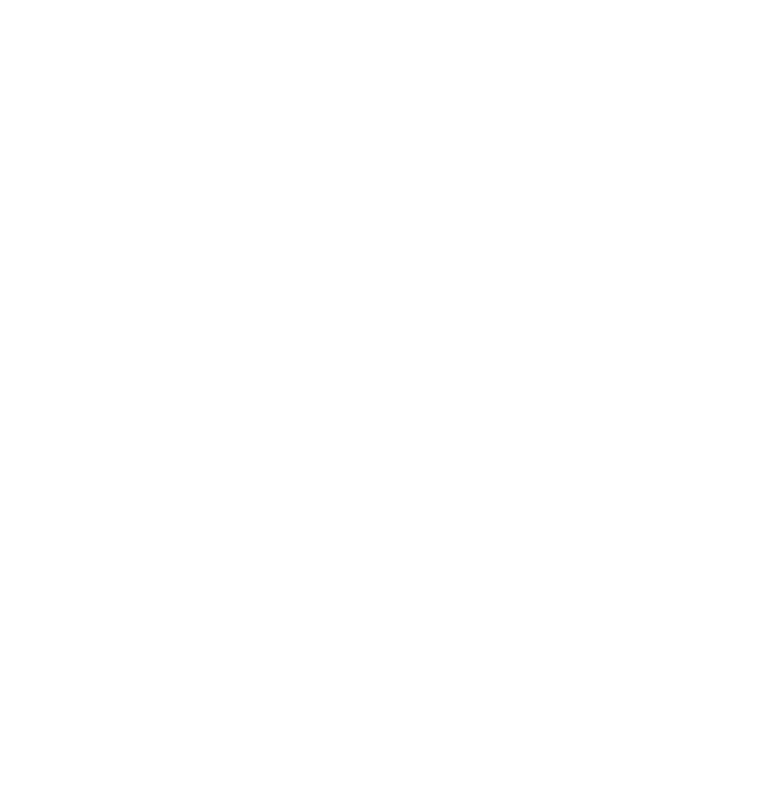
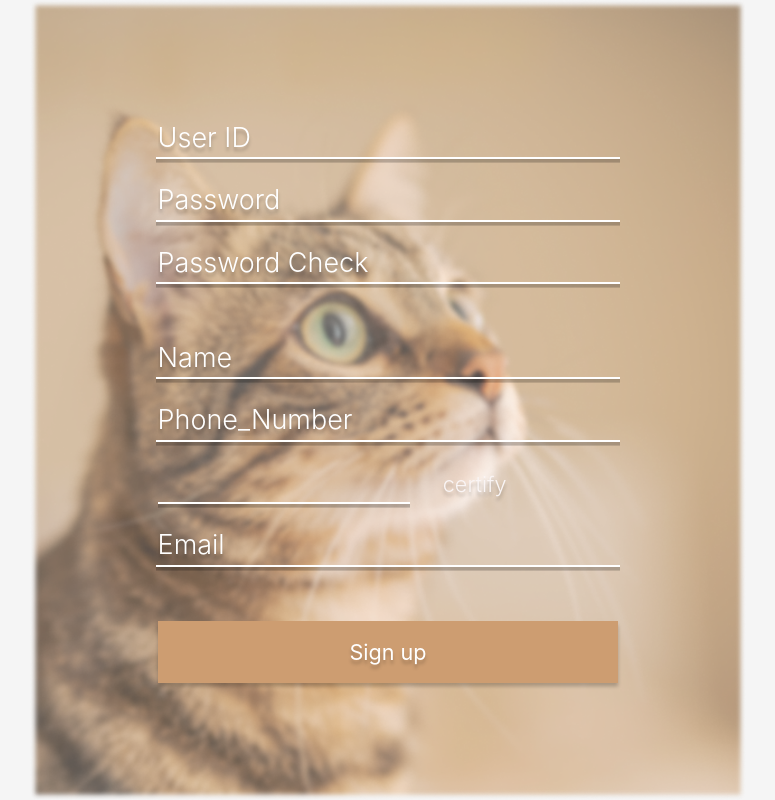
Before and after one commit to DainKim0/Complete, a React (Create React App) app: page /signup in a window 1280 px wide. Before the commit this address had no page. Shown: the whole page, without its empty margins (252-1027 px from the left). Built offline with nearby package versions, Linux system fonts and the light colour scheme.

Commit message:
connect to the login page

```diff
--- a/src/App.js
+++ b/src/App.js
@@ -5,6 +5,7 @@ import DragDrop from "./components/DragDrop";
 import Upload from "./pages/Upload";
 import Result from "./pages/Result";
 import Main from "./pages/Main";
+import Signup from "./pages/Signup";
 
 export default function App() {
   return (
@@ -15,6 +16,7 @@ export default function App() {
         <Route path="/main" element={<Main />} />
         <Route path="/" element={<Main />} />
         <Route path="/upload" element={<Upload />} />
+        <Route path="/signup" element={<Signup />} />
       </Routes>
     </BrowserRouter>
   );
--- /dev/null
+++ b/src/components/signup/SignupForm.js
@@ -0,0 +1,53 @@
+import React from "react";
+import styles from "./signupform.module.css";
+
+function SignupForm(props) {
+  // 전달 받은 props
+  const { handleClick } = props;
+  //   회원가입 폼
+  return (
+    <div className={styles.loginWrap}>
+      {/* 사용자 아이디 입력받는 입력창 */}
+      <input className={styles.loginText} placeholder="User ID" />
+      {/* 비밀번호 입력받는 입력창 */}
+      <input
+        type="password"
+        className={styles.loginText}
+        placeholder="Password"
+      />
+      {/* 비밀번호 확인 입력받는 입력창 */}
+      <input
+        type="password"
+        className={styles.loginText}
+        placeholder="Password Check"
+      />
+      {/* 가운데 약간의 공간을 주기 위한 div */}
+      <div className={styles.marginArea} />
+      {/* 이름 입력받는 입력창 */}
+      <input className={styles.loginText} placeholder="Name" />
+      {/* 휴대폰번호 입력받는 입력창 */}
+      <input className={styles.loginText} placeholder="Phone_Number" />
+      {/* 인증번호 영역 */}
+      <div className={styles.certifyWrap}>
+        <input className={styles.certifyText} />
+        <a href="#" className={styles.certifyBtn}>
+          certify
+        </a>
+      </div>
+      {/* 이메일 입력받는 입력창 */}
+      <input className={styles.loginText} placeholder="Email" />
+      {/* Signup 버튼 => 클릭시 props로 전달받은 handleClick 함수 호출함 */}
+      <a
+        href="#"
+        className={styles.signupBtn}
+        onClick={() => {
+          handleClick();
+        }}
+      >
+        Sign up
+      </a>
+    </div>
+  );
+}
+
+export default SignupForm;
--- /dev/null
+++ b/src/components/signup/signupform.module.css
@@ -0,0 +1,105 @@
+.loginWrap {
+  display: flex;
+  justify-content: center;
+  align-items: center;
+  flex-direction: column;
+}
+
+.loginText {
+  width: 90%;
+  height: 37.8px;
+  font-size: 27px;
+  color: #fff;
+  background-color: rgba(0, 0, 0, 0);
+  border: none;
+  border-bottom: 2.7px solid #fff;
+  box-shadow: 0px 3.6px rgba(0, 0, 0, 0.225);
+  text-shadow: 0px 3.6px 3.6px rgba(0, 0, 0, 0.225);
+  outline: none;
+  margin-bottom: 20.7px;
+  font-weight: 360;
+  line-height: 32.4px;
+  font-family: "Inter";
+}
+
+.loginText::placeholder {
+  color: #fff;
+  font-weight: 360;
+  line-height: 32.4px;
+  font-family: "Inter";
+}
+
+.certifyWrap {
+  width: 90%;
+}
+
+.certifyText {
+  width: 54%;
+  height: 37.8px;
+  font-size: 27px;
+  color: #fff;
+  background-color: rgba(0, 0, 0, 0);
+  border: none;
+  border-bottom: 2.7px solid #fff;
+  box-shadow: 0px 3.6px rgba(0, 0, 0, 0.225);
+  text-shadow: 0px 3.6px 3.6px rgba(0, 0, 0, 0.225);
+  outline: none;
+  margin-bottom: 20.7px;
+  font-weight: 360;
+  line-height: 32.4px;
+  font-family: "Inter";
+}
+
+.certifyText::placeholder {
+  color: #fff;
+  font-weight: 360;
+  line-height: 32.4px;
+  font-family: "Inter";
+  text-shadow: 0px 3.6px 3.6px rgba(0, 0, 0, 0.225);
+}
+
+.certifyBtn {
+  color: #faf5f5;
+  font-size: 21.6px;
+  font-weight: 360;
+  line-height: 26.1px;
+  font-family: "Inter";
+  text-shadow: 0px 3.6px 3.6px rgba(0, 0, 0, 0.225);
+  text-decoration: none;
+  margin-left: 32.4px;
+}
+
+.marginArea {
+  margin-top: 16.2px;
+  margin-bottom: 16.2px;
+}
+
+.signupBtn {
+  width: 90%;
+  height: 61.2px;
+  background-color: #cd9d71;
+  box-shadow: 0px 3.6px 3.6px rgba(0, 0, 0, 0.225);
+  text-decoration: none;
+  color: #fff;
+  font-size: 21.6px;
+  font-family: "Inter";
+  text-shadow: 0px 3.6px 3.6px rgba(0, 0, 0, 0.225);
+  display: flex;
+  justify-content: center;
+  align-items: center;
+  margin-top: 34.2px;
+}
+
+@media (max-width: 768px) {
+  .loginText {
+    width: 100%;
+  }
+
+  .certifyText {
+    width: 100%;
+  }
+
+  .signupBtn {
+    width: 100%;
+  }
+}
--- a/src/pages/Main.js
+++ b/src/pages/Main.js
@@ -3,6 +3,7 @@ import { styled } from "styled-components";
 import { useNavigate } from "react-router-dom";
 import mainBackground from "./main_background.png";
 import diagnosisIcon from "./diagnosis.png";
+import LoginbuttonImg from "./loginbutton.png";
 
 const FullScreenImage = styled.div`
   position: absolute;
@@ -36,8 +37,8 @@ const BackgroundImage = styled.img`
 
 const IconContainer = styled.div`
   position: absolute;
-  top: calc(33% + 20px); /* Adjust the vertical position as needed */
-  right: calc(54.5% + 20px); /* Adjust the horizontal position as needed */
+  top: calc(33% + 20px);
+  right: calc(54.5% + 20px);
   max-width: 50%;
   max-height: 50%;
 
@@ -63,11 +64,25 @@ const Icon = styled.img`
   opacity: 0;
 `;
 
+const LoginButton = styled.img`
+  position: absolute;
+  top: calc(6% + 40px);
+  right: calc(67% + 20px);
+  max-width: 50%;
+  max-height: 50%;
+  width: 150px;
+  height: 150px;
+  opacity: 0;
+`;
 function Main() {
   const navigate = useNavigate();
 
   const handleIconClick = () => {
     navigate("/upload");
+  };
+
+  const handleButtonClick = () => {
+    navigate("/signup");
   };
 
   return (
@@ -82,6 +97,11 @@ function Main() {
               onClick={handleIconClick}
             />
           </IconContainer>
+          <LoginButton
+            src={LoginbuttonImg}
+            alt="Login Button"
+            onClick={handleButtonClick}
+          />
         </ImageContainer>
       </FullScreenImage>
     </div>
--- /dev/null
+++ b/src/pages/Signup.js
@@ -0,0 +1,25 @@
+import React from "react";
+import styles from "./styles/signup.module.css";
+import SignupForm from "../components/signup/SignupForm";
+import { useState } from "react";
+
+function Signup() {
+  // 예시로 만든 state. => 클릭시 유저 정보 받아올 수 있도록 데이터구조 설계하면 됨
+  const [click, setClick] = useState("");
+
+  // Signup 버튼 클릭시 호출될 함수 => input에 입력된 유저 정보 가져와서 db에 넣게 하면 회원가입 기능 완성됨
+  function handleClick() {
+    setClick("submitted");
+    console.log(click);
+  }
+  return (
+    <div className={styles.mainWrap}>
+      <div className={styles.mainImgBox}>
+        {/* 회원가입폼 컴포넌트 불러옴 => props로 handleClick 함수 전달 */}
+        <SignupForm handleClick={handleClick} />
+      </div>
+    </div>
+  );
+}
+
+export default Signup;
--- /dev/null
+++ b/src/pages/styles/signup.module.css
@@ -0,0 +1,22 @@
+.mainWrap {
+  background-color: #f5f5f5;
+  width: 100vw;
+  height: 100vh;
+  display: flex;
+  justify-content: center;
+  align-items: center;
+}
+
+.mainImgBox {
+  width: 100%;
+  height: 100%;
+  max-width: 780px;
+  max-height: 873px;
+  background-image: url("../../asset/background.png");
+  background-size: contain;
+  background-position: center;
+  background-repeat: no-repeat;
+  display: flex;
+  justify-content: center;
+  align-items: center;
+}
```
Also changed, not shown: public/index.html (+0 -13 lines), src/index.js (+4 -4 lines), src/asset/background.png (added), src/global-style.js (line endings or trailing spaces), src/pages/loginbutton.png (added).
